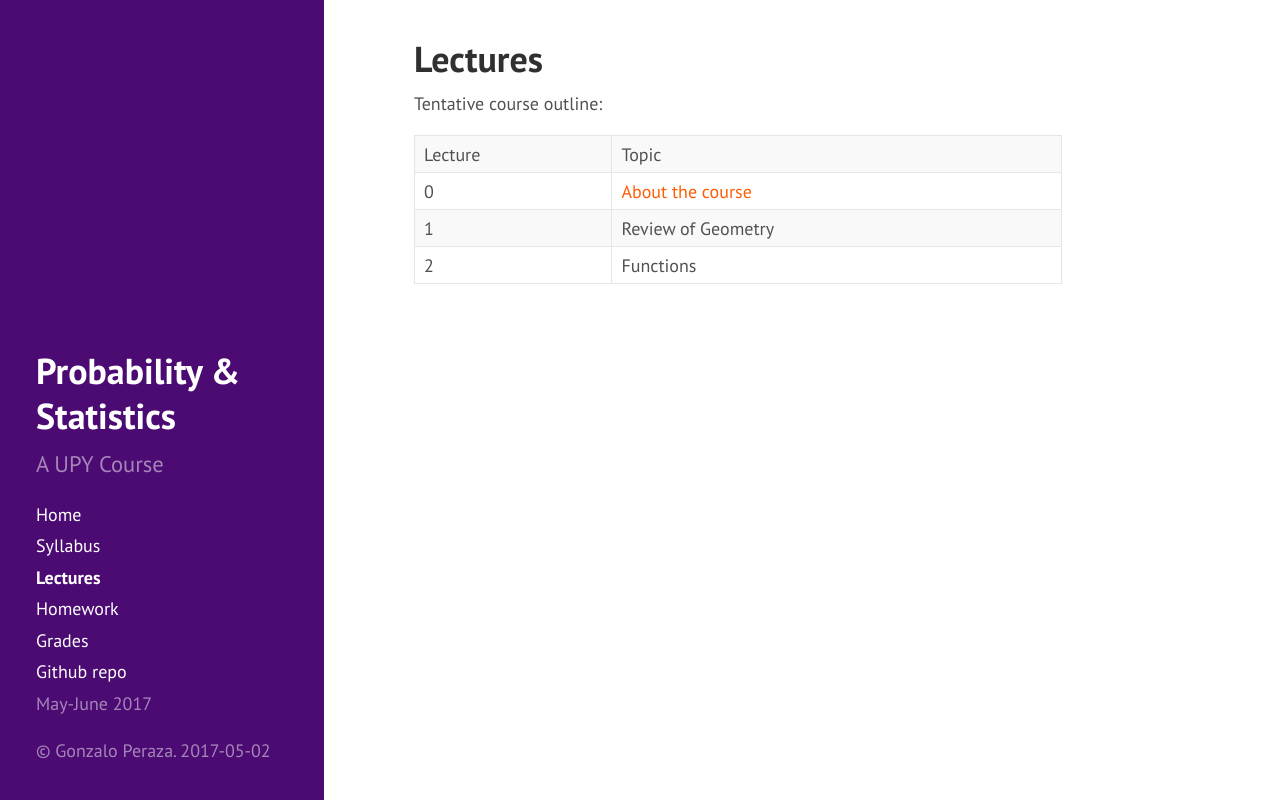
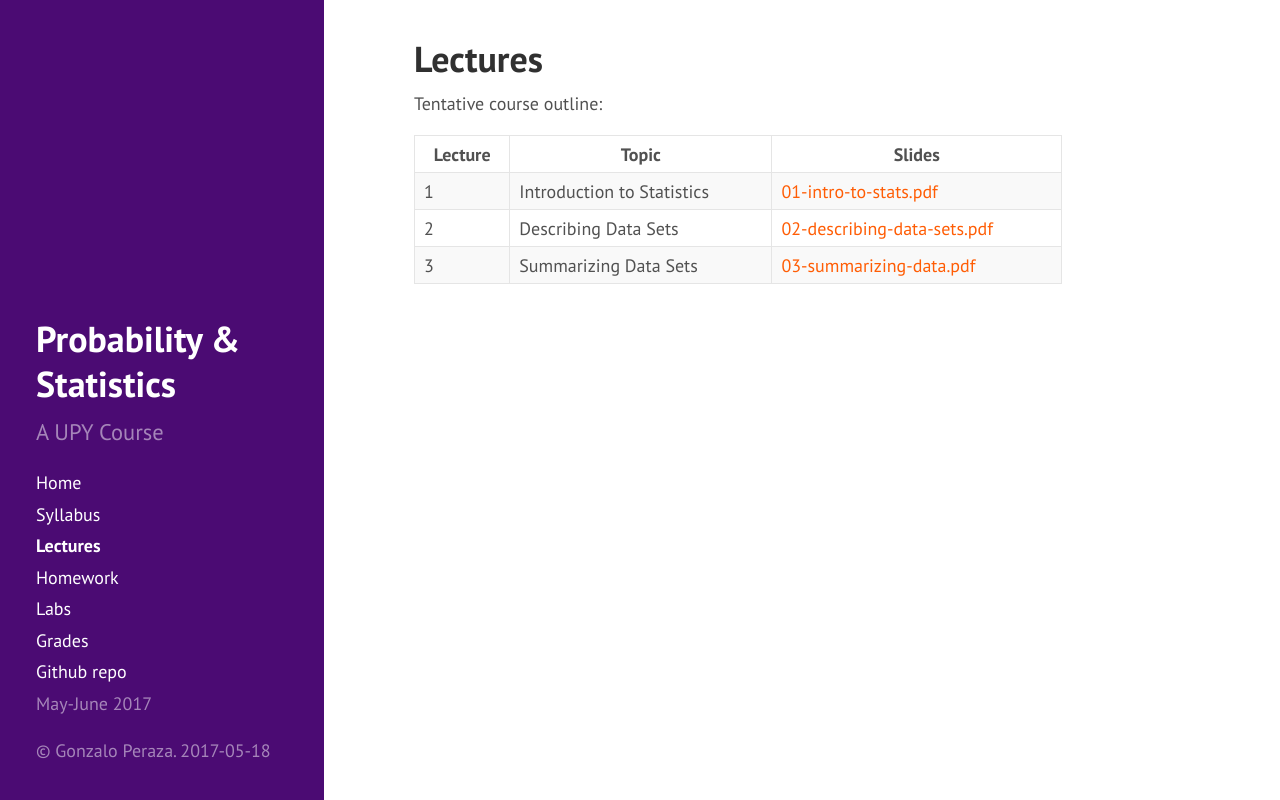
Before and after one commit to gperaza/prob-stats-upy-2017, a plain HTML site: page pages-html/lectures.html in a window 1280 px wide. Drawn offline with Linux system fonts and the light colour scheme.

Commit message:
Added first 3 slides.

```diff
--- a/pages-html/lectures.html
+++ b/pages-html/lectures.html
@@ -3,7 +3,7 @@
 
 <head>
 <title>Lectures</title>
-<!-- 2017-05-03 -->
+<!-- 2017-05-18 -->
 <meta  http-equiv="Content-Type" content="text/html;charset=utf-8" />
 <meta  name="generator" content="Org-mode" />
 <meta  name="author" content="Gonzalo Peraza" />
@@ -36,12 +36,13 @@
 <a class="sidebar-nav-item" href="syllabus.html">Syllabus</a>
 <a class="sidebar-nav-item active" href="lectures.html">Lectures</a>
 <a class="sidebar-nav-item" href="homework.html">Homework</a>
+<a class="sidebar-nav-item" href="labs.html">Labs</a>
 <a class="sidebar-nav-item" href="grades.html">Grades</a>
 <a class="sidebar-nav-item" href="https://github.com/gperaza/prob-stats-upy-2017">Github repo</a>
 <span class="sidebar-nav-item">May-June 2017</span>
 </nav>
 
-<p>&copy; Gonzalo Peraza. 2017-05-02</p>
+<p>&copy; Gonzalo Peraza. 2017-05-18</p>
 </div>
 </div>
 <div class="content container">
@@ -57,26 +58,33 @@ Tentative course outline:
 <col  class="right" />
 
 <col  class="left" />
+
+<col  class="left" />
 </colgroup>
+<thead>
+<tr>
+<th scope="col" class="right">Lecture</th>
+<th scope="col" class="left">Topic</th>
+<th scope="col" class="left">Slides</th>
+</tr>
+</thead>
 <tbody>
 <tr>
-<td class="right">Lecture</td>
-<td class="left">Topic</td>
-</tr>
-
-<tr>
-<td class="right">0</td>
-<td class="left"><a href="file:///home/gperaza/Documents/Teaching/Mathematical-Functions-May-Ago-2017-UPY/lectures/00-about-course.html">About the course</a></td>
-</tr>
-
-<tr>
 <td class="right">1</td>
-<td class="left">Review of Geometry</td>
+<td class="left">Introduction to Statistics</td>
+<td class="left"><a href="file:///home/gperaza/Documents/Teaching/Probability-and-Statistics-May-Ago-2017-UPY/slides/01-intro-to-stats.pdf">01-intro-to-stats.pdf</a></td>
 </tr>
 
 <tr>
 <td class="right">2</td>
-<td class="left">Functions</td>
+<td class="left">Describing Data Sets</td>
+<td class="left"><a href="file:///home/gperaza/Documents/Teaching/Probability-and-Statistics-May-Ago-2017-UPY/slides/02-describing-data-sets.pdf">02-describing-data-sets.pdf</a></td>
+</tr>
+
+<tr>
+<td class="right">3</td>
+<td class="left">Summarizing Data Sets</td>
+<td class="left"><a href="file:///home/gperaza/Documents/Teaching/Probability-and-Statistics-May-Ago-2017-UPY/slides/03-summarize-data.pdf">03-summarizing-data.pdf</a></td>
 </tr>
 </tbody>
 </table>
```
Also changed, not shown: index.html (+2 -1 lines), pages-html/grades.html (+2 -1 lines), pages-html/homework.html (+2 -1 lines), pages-html/syllabus.html (+2 -1 lines), 4 other files.
